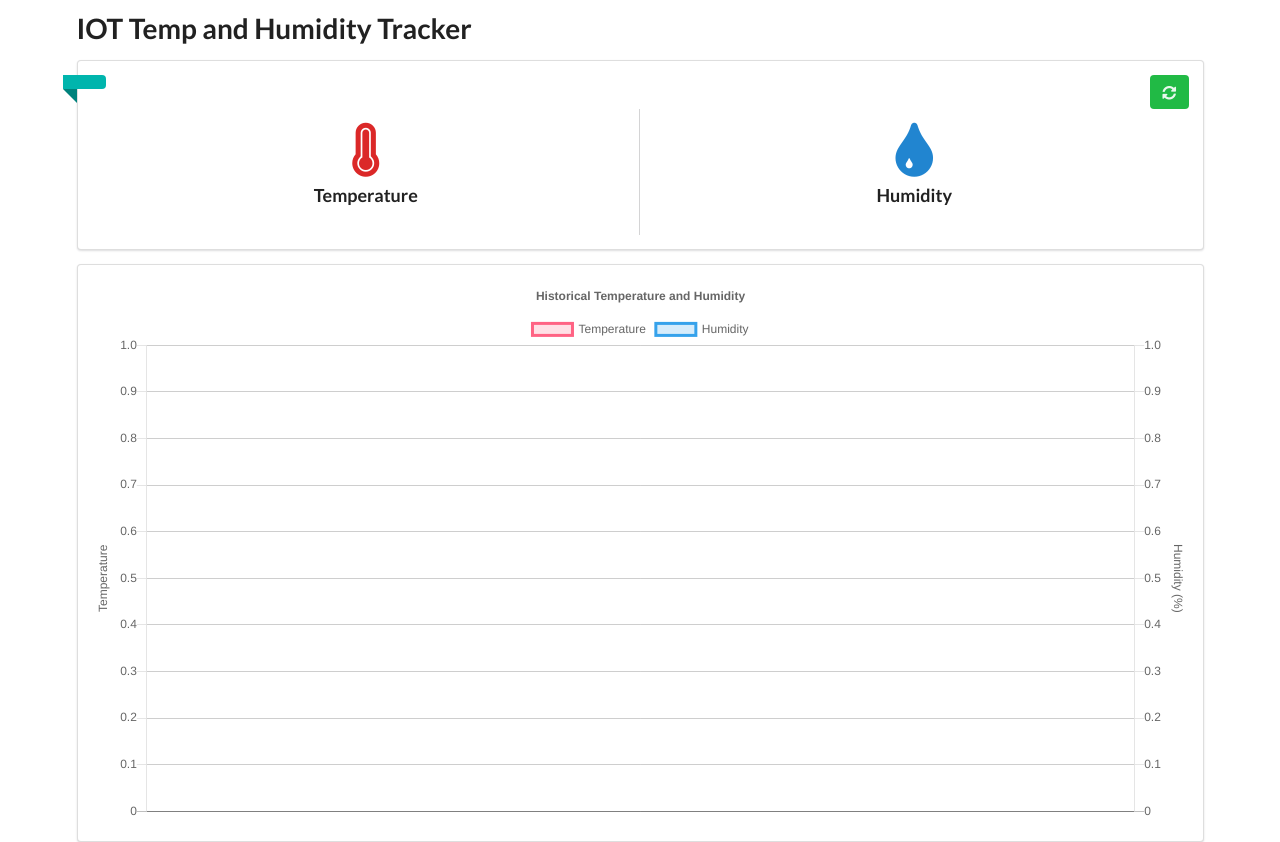
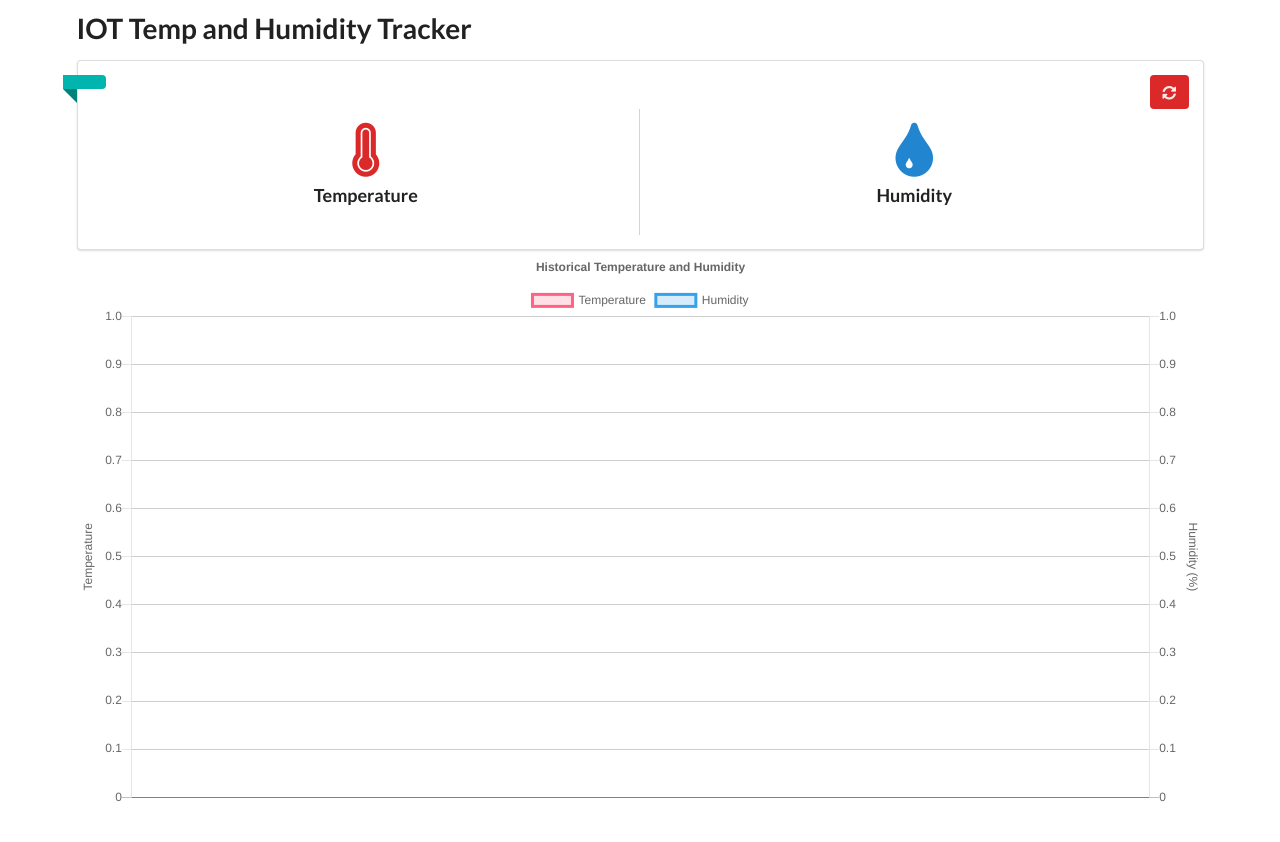
Before and after one commit to J-Pai/TempHumidityIOT, a plain HTML site: page fs/index.html in a window 1280 px wide. After the commit the page ends 813 px from the top, so only its background shows below. Drawn offline with nearby package versions, Linux system fonts and the light colour scheme; no server answers.

Commit message:
Added code to determine if frontend can still connect to device.

```diff
--- a/fs/index.html
+++ b/fs/index.html
@@ -38,10 +38,9 @@
 					</div>
 				</div>
 			</div>
-			<div class="ui center aligned segment">
-				<canvas id="histTempHumi"></canvas>
-			</div>
 		</div>
+		<canvas id="histTempHumi"></canvas>
+
 	</div>
 </body>
 </html>
--- a/fs/index.js
+++ b/fs/index.js
@@ -84,7 +84,8 @@ $(document).ready(function () {
     function requestCurrTempHumi() {
         $('#refreshBtn').addClass('loading');
         $.ajax({
-            url: HOST + "/dht"
+            url: HOST + "/dht",
+            timeout: 5000,
         }).done(function (data) {
             const infoTempHumi = JSON.parse(data);
             const timestamp = moment(infoTempHumi.d).format("MMMM Do, YYYY - HH:mm:ss");
@@ -95,9 +96,11 @@ $(document).ready(function () {
             $("#currHumi").html(humi + "%");
             $("#currTimestamp").html(timestamp.toString());
             $('#refreshBtn').removeClass('loading');
+            $('#refreshBtn').removeClass('red');
         }).fail(function (xhr, status) {
             console.log(xhr, status);
             $('#refreshBtn').removeClass('loading');
+            $('#refreshBtn').addClass('red');
         });
     }
 
@@ -107,7 +110,8 @@ $(document).ready(function () {
     function requestHistTempHumi() {
         $('#refreshBtn').addClass('loading');
         $.ajax({
-            url: HOST + "/dht/history"
+            url: HOST + "/dht/history",
+            timeout: 5000,
         }).done(function (data) {
             const jsonStr = "[" + data + "]";
             const histTempHumi = JSON.parse(jsonStr);
@@ -129,9 +133,11 @@ $(document).ready(function () {
             });
             myChart.update();
             $('#refreshBtn').removeClass('loading');
+            $('#refreshBtn').removeClass('red');
         }).fail(function (xhr, status) {
             console.log(xhr, status);
             $('#refreshBtn').removeClass('loading');
+            $('#refreshBtn').addClass('red');
         });
     }
 
```
